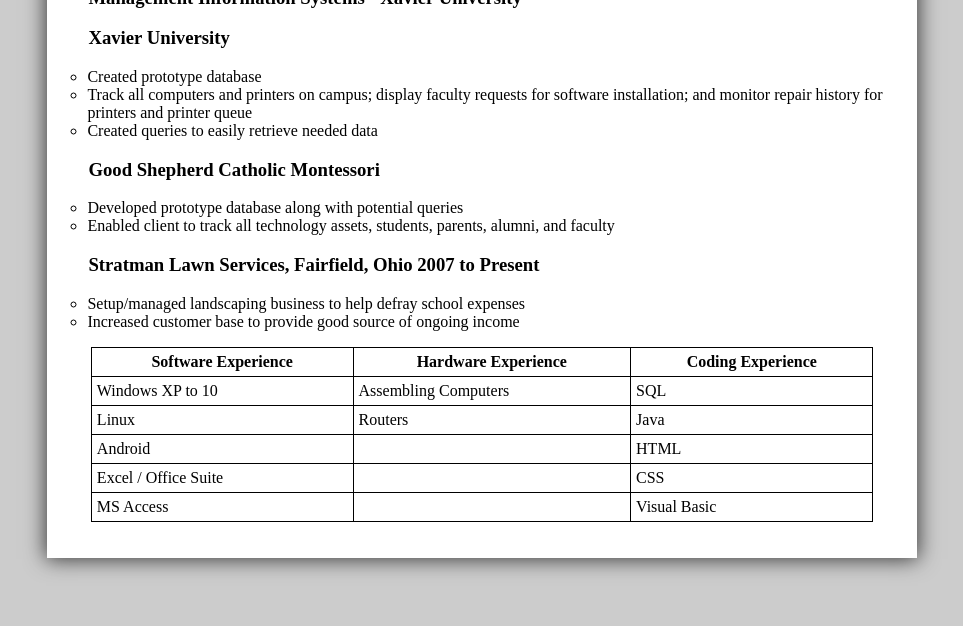
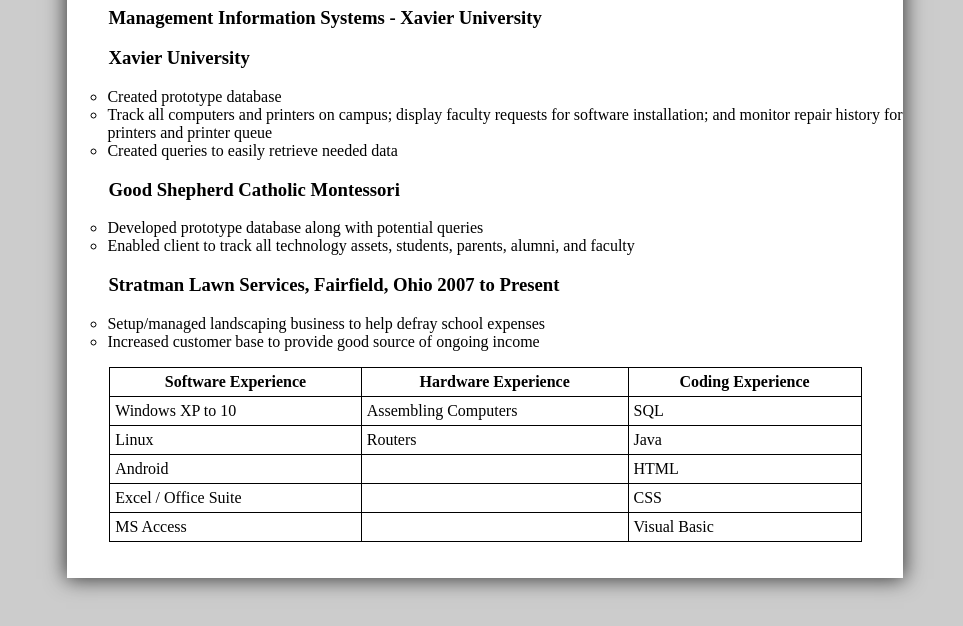
Before and after one commit to RickStratman/rickstratman.github.io, a plain HTML site: page resume.html in a window 1280 px wide. Shown: the part 638-1264 px from the top of the page, without its empty margins (75-1038 px from the left). Before the commit the page ends 1224 px from the top, so only its background shows below. Drawn offline with Linux system fonts and the light colour scheme.

Commit message:
Update resume.html

```diff
--- a/resume.html
+++ b/resume.html
@@ -13,7 +13,7 @@
 		margin-left: 8%;
 		margin-right: 8%;
 		background-color: #cccccc;}
-		body.padding{ padding: 20px;}
+		body.padding{ padding: 40px;}
 		table.a {width:90%; margin-left:5%; margin-right:5%;}
 </style>
 
```
